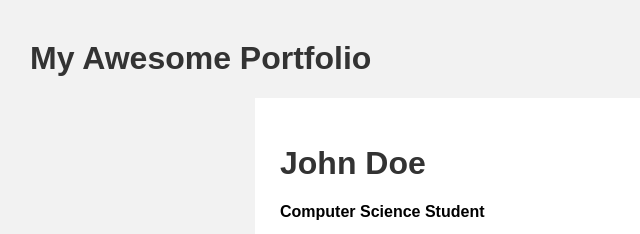
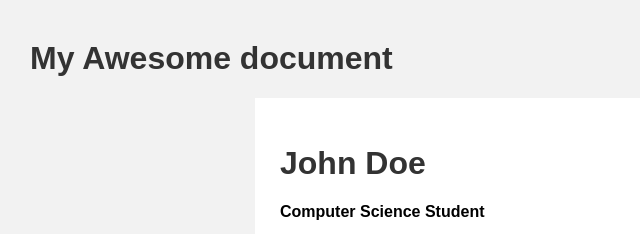
Before and after one commit to wakeupn1cky/student_demo, a plain HTML site: page index.html in a window 1280 px wide. Shown: the top 234 px of the page, 10-650 px from the left. Drawn offline with Linux system fonts and the light colour scheme.

Commit message:
Update index.html

```diff
--- a/index.html
+++ b/index.html
@@ -2,7 +2,7 @@
 <!DOCTYPE html>
 <html>
 <head>
-    <h1>My Awesome Portfolio</h1>
+    <h1>My Awesome document</h1>
 </head>
 <style> body { font-family: Arial; margin: 40px; background-color: #f2f2f2; } .container { background-color: white; padding: 25px; max-width: 700px; margin: auto; } h1 { color: #333; } h2 { color: #555; } a { color: blue; } </style>
 <body>
```
